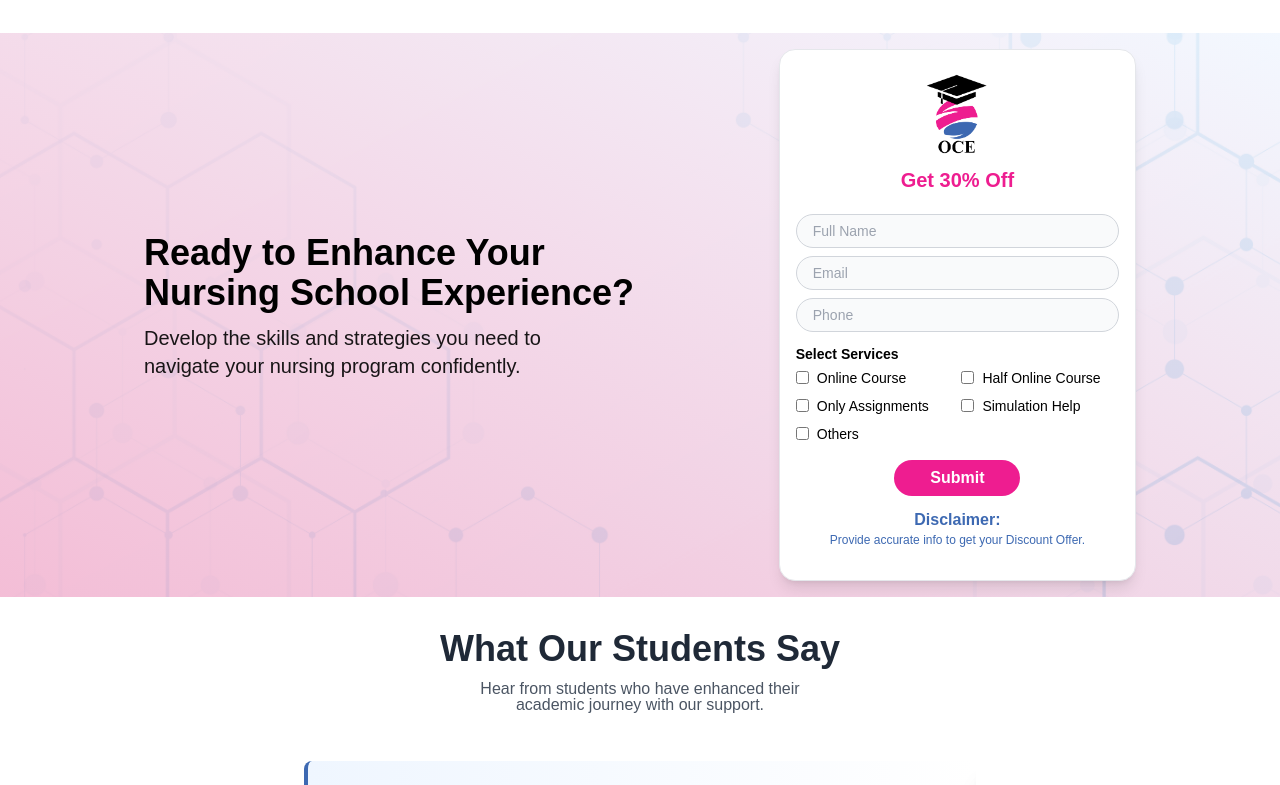
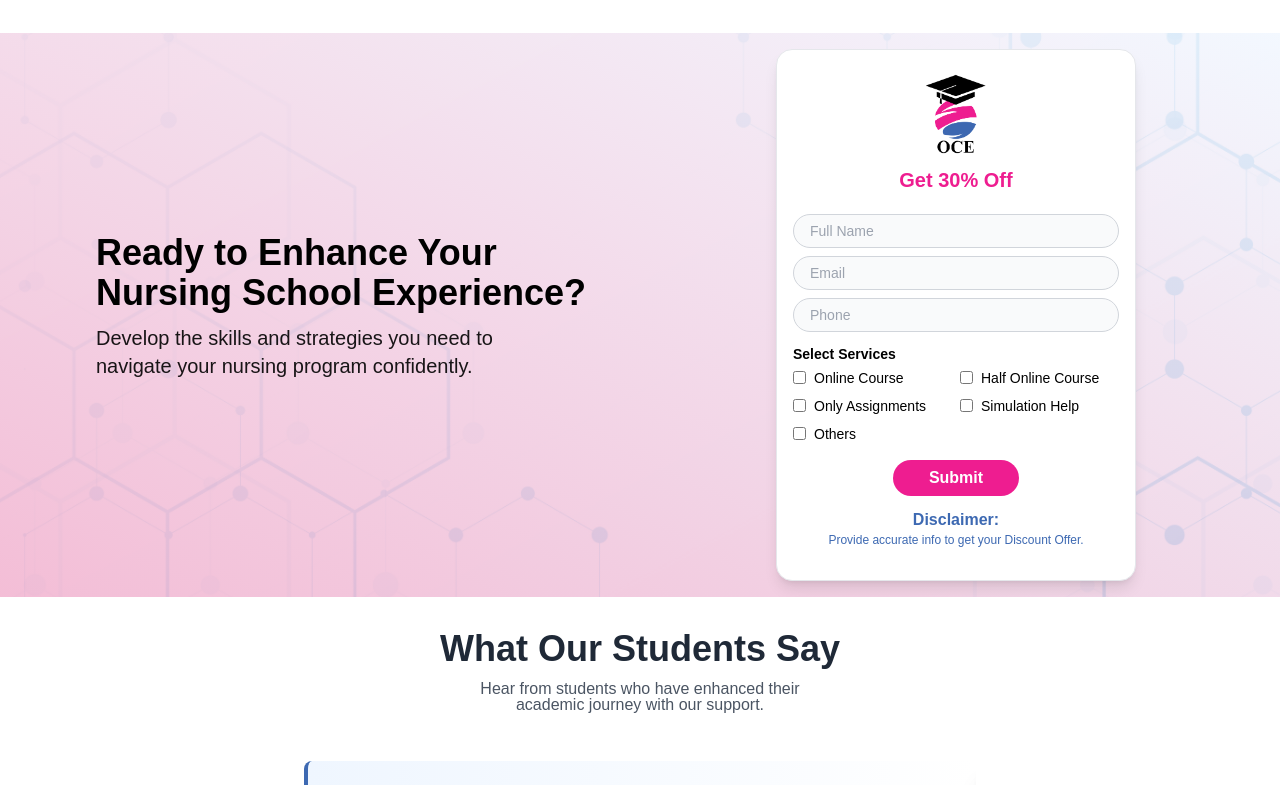
Before and after one commit to progamingexpertxyz/oce, a Next.js app: page /nursing-academic-support in a window 1280 px wide. Shown: the part 1609-2394 px from the top of the page. Built offline with nearby package versions, Linux system fonts and the light colour scheme; a web font is replaced by a local one.

Commit message:
Update page.tsx

```diff
--- a/src/app/nursing-academic-support/page.tsx
+++ b/src/app/nursing-academic-support/page.tsx
@@ -98,7 +98,7 @@ const NursingAcademicSupportPage: React.FC = () => {
     {/* Right: Image */}
     <div className="md:w-1/2 flex justify-center">
       <img
-        src="/k.png"
+        src="/K.png"
         alt="Academic Support"
         className="rounded-xl w-[80%] md:w-[65%] ml-2 mt-14 object-cover"
       />
@@ -161,7 +161,7 @@ const NursingAcademicSupportPage: React.FC = () => {
         <div className="absolute inset-0 z-0 bg-fixed bg-cover bg-center" style={{ backgroundImage: "url('/bg.jpg')", opacity: 0.35 }}></div>
         <div className="absolute inset-0 bg-gradient-to-tr from-pink-600 to-blue-100 opacity-30 z-0"></div>
         <div className="relative z-10 container-custom mx-auto px-4 flex flex-col md:flex-row md:items-center md:justify-between gap-4">
-          <div className="md:w-1/2 mt-6 md:mt-0 md:ml-32">
+          <div className="md:w-1/2 mt-6 md:mt-0 md:ml-20">
             <h2 className="text-4xl font-semibold mb-3 text-black">Ready to Enhance Your <br /> Nursing School Experience?</h2>
             <p className="text-xl text-black/90 leading-snug">
               Develop the skills and strategies you need to <br /> navigate your nursing program confidently.
```
